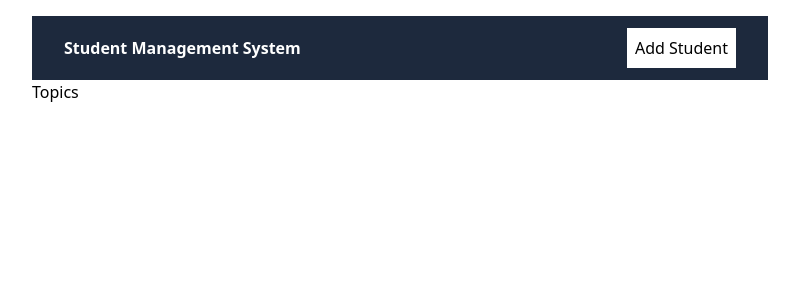
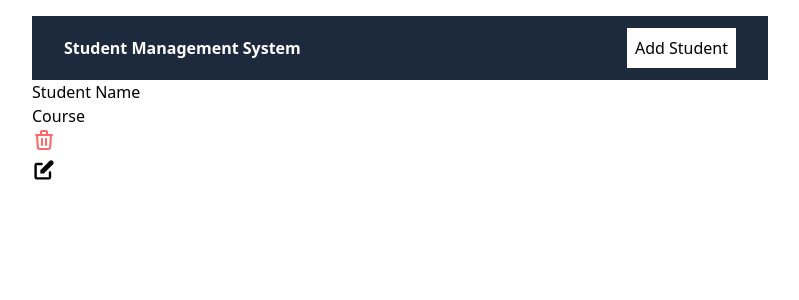
Before and after one commit to blackST4Rez/Student-Management-System, a Next.js app: page / in a window 1280 px wide. Shown: the top 300 px of the page, without its empty margins (240-1039 px from the left). Built offline with nearby package versions, Linux system fonts and the light colour scheme.

Commit message:
Udpate and delete buttons are added

```diff
--- a/app/page.jsx
+++ b/app/page.jsx
@@ -1,6 +1,4 @@
 import TopicsList from "@/components/TopicsList";
-import Image from "next/image";
-
 export default function Home() {
   return <TopicsList/>;
 }
--- /dev/null
+++ b/components/RemoveBtn.jsx
@@ -0,0 +1,6 @@
+import { HiOutlineTrash } from "react-icons/hi"
+export default function RemoveBtn(){
+    return <button className="text-red-400">
+        <HiOutlineTrash size={24}/>
+    </button>
+}
--- a/components/TopicsList.jsx
+++ b/components/TopicsList.jsx
@@ -1,3 +1,23 @@
+import Link from "next/link";
+import RemoveBtn from "./RemoveBtn";
+import {HiPencilAlt} from "react-icons/hi"
+
 export default function TopicsList() {
-  return <h1>Topics</h1>;
+  return (
+    <>
+    <div>
+        <div>
+            <h2>Student Name</h2>
+            <div>Course</div>
+        </div>
+
+        <div>
+            <RemoveBtn />
+            <Link href={'/editTopic/123'}>
+            <HiPencilAlt size={24} />
+            </Link>
+        </div>
+    </div>
+    </>
+  );
 }
```
